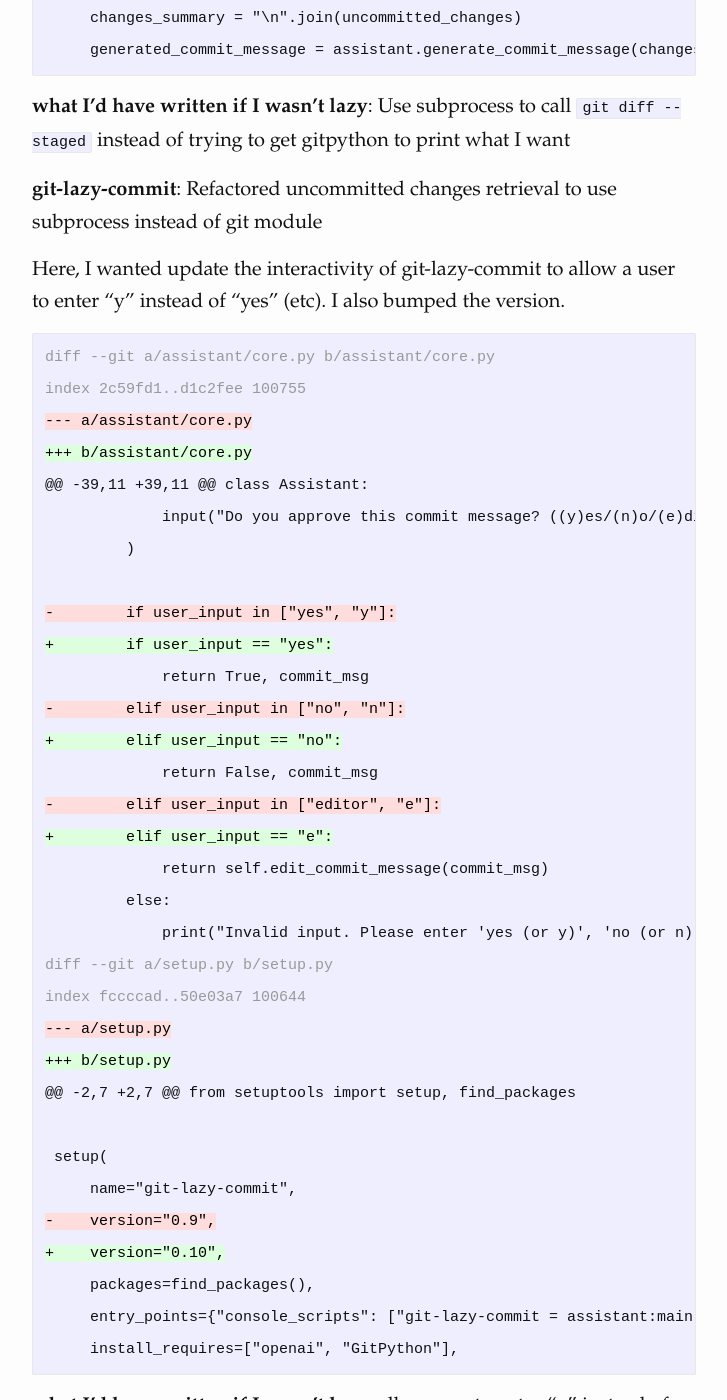
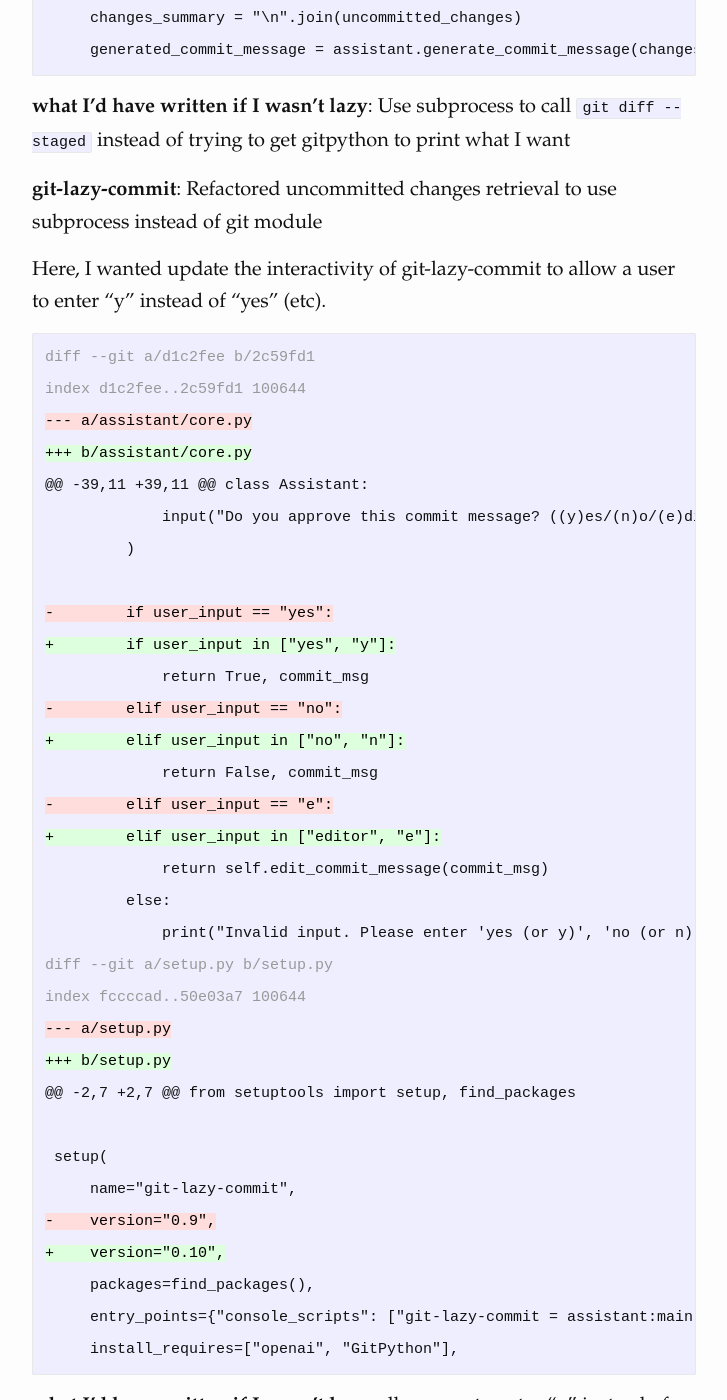
Before and after one commit to dmazin/dmazin.github.io, a Jekyll site: the page built from _posts/2023-03-27-git-lazy-commit.md, in a window 1280 px wide and 1400 px high, scrolled down 2438 px. Shown: the whole window, without its empty margins (238-965 px from the left). Built offline with Jekyll 4.4.1, drawn with Linux system fonts in a browser that asks for light colours.

Commit message:
fix diffs

````diff
--- a/_posts/2023-03-27-git-lazy-commit.md
+++ b/_posts/2023-03-27-git-lazy-commit.md
@@ -79,24 +79,24 @@ index bea132e..7524ed4 100755
 
 **git-lazy-commit**: Refactored uncommitted changes retrieval to use subprocess instead of git module
 
-Here, I wanted update the interactivity of git-lazy-commit to allow a user to enter "y" instead of "yes" (etc). I also bumped the version.
+Here, I wanted update the interactivity of git-lazy-commit to allow a user to enter "y" instead of "yes" (etc).
 ```diff
-diff --git a/assistant/core.py b/assistant/core.py
-index 2c59fd1..d1c2fee 100755
+diff --git a/d1c2fee b/2c59fd1
+index d1c2fee..2c59fd1 100644
 --- a/assistant/core.py
 +++ b/assistant/core.py
 @@ -39,11 +39,11 @@ class Assistant:
              input("Do you approve this commit message? ((y)es/(n)o/(e)ditor): ").strip().lower()
          )
 
--        if user_input in ["yes", "y"]:
-+        if user_input == "yes":
+-        if user_input == "yes":
++        if user_input in ["yes", "y"]:
              return True, commit_msg
--        elif user_input in ["no", "n"]:
-+        elif user_input == "no":
+-        elif user_input == "no":
++        elif user_input in ["no", "n"]:
              return False, commit_msg
--        elif user_input in ["editor", "e"]:
-+        elif user_input == "e":
+-        elif user_input == "e":
++        elif user_input in ["editor", "e"]:
              return self.edit_commit_message(commit_msg)
          else:
              print("Invalid input. Please enter 'yes (or y)', 'no (or n)', or 'editor (or e)'.")
````
